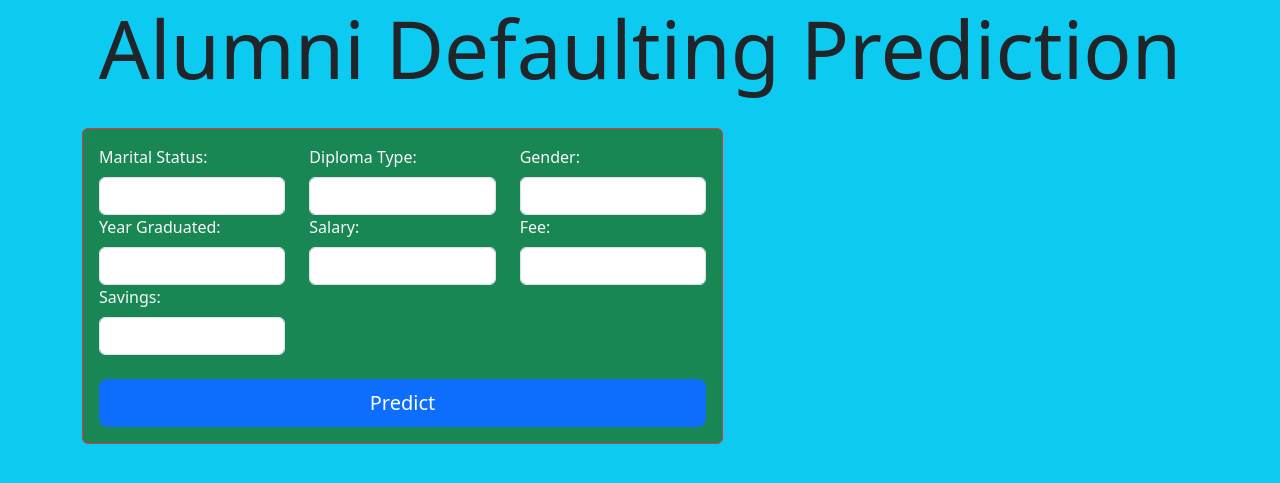
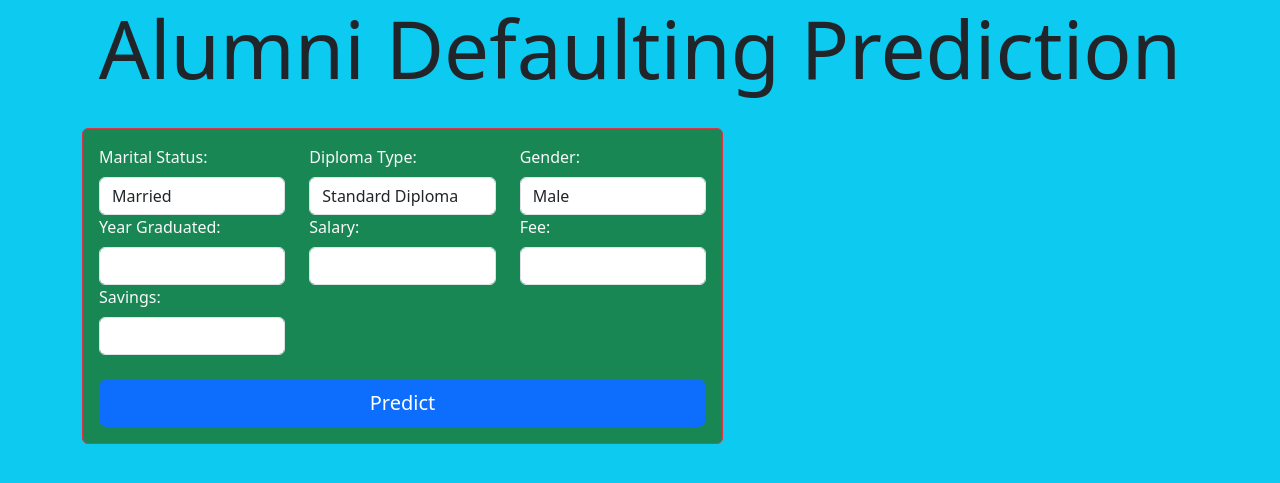
Before and after one commit to danielphilip12/Alumni-Analysis, a Flask app: page / in a window 1280 px wide. Shown: the top 483 px of the page. Run offline with Flask 3, Linux system fonts and the light colour scheme; parts of the project's set-up code (start-up, migrations or seed data) failed here and were passed over.

Commit message:
Added dropdowns to the flask app

```diff
--- a/templates/home.html
+++ b/templates/home.html
@@ -27,34 +27,60 @@
                 <label for="marital_status" class="form-label text-light"
                   >Marital Status:</label
                 >
-                <input
+                <!-- <input
                   type="text"
                   name="marital_status"
                   class="form-control"
                   required
-                />
+                /> -->
+                <select
+                  name="marital_status"
+                  id="marital_status"
+                  class="form-control"
+                >
+                  <option value="Married">Married</option>
+                  <option value="Single">Single</option>
+                  <option value="Divorced">Divorced</option>
+                </select>
               </div>
+
               <div class="col-4">
                 <label for="diploma_type" class="form-label text-light"
                   >Diploma Type:</label
                 >
-                <input
+                <!-- <input
                   type="text"
                   name="diploma_type"
                   class="form-control"
                   required
-                />
+                /> -->
+                <select
+                  name="diploma_type"
+                  id="diploma_type"
+                  class="form-control"
+                >
+                  <option value="Standard Diploma">Standard Diploma</option>
+                  <option value="College Prep Diploma">College Prep Diploma</option>
+                </select>
               </div>
               <div class="col-4">
                 <label for="gender" class="form-label text-light"
                   >Gender:</label
                 >
-                <input
+                <!-- <input
                   type="text"
                   name="gender"
                   class="form-control"
                   required
-                />
+                /> -->
+                <select
+                  name="gender"
+                  id="gender"
+                  class="form-control"
+                >
+                  <option value="Male">Male</option>
+                  <option value="Female">Female</option>
+                </select>
               </div>
             </div>
             <div class="row">
@@ -85,9 +111,7 @@
                 />
               </div>
               <div class="col-4">
-                <label for="fee" class="form-label text-light"
-                  >Fee:</label
-                >
+                <label for="fee" class="form-label text-light">Fee:</label>
                 <input
                   type="number"
                   name="fee"
@@ -110,7 +134,6 @@
                   required
                 />
               </div>
-
             </div>
 
             <br />
```
